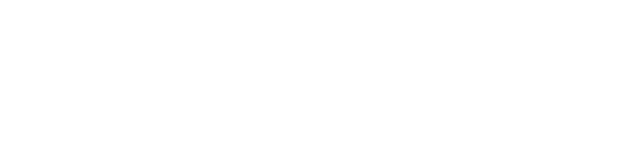
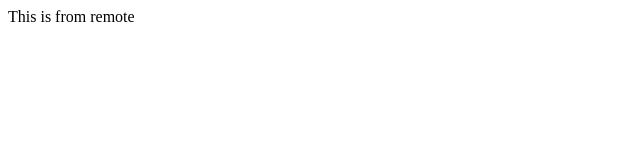
Before and after one commit to Abhishek-1-Singh/git-hindi-course, a plain HTML site: page index.html in a window 1280 px wide. Shown: the whole page, without its empty margins (0-640 px from the left). Drawn offline with Linux system fonts and the light colour scheme.

Commit message:
Update index.html
Changed from remote

```diff
--- a/index.html
+++ b/index.html
@@ -1,2 +1,3 @@
 <html>
+  This is from remote
 </html>
```
